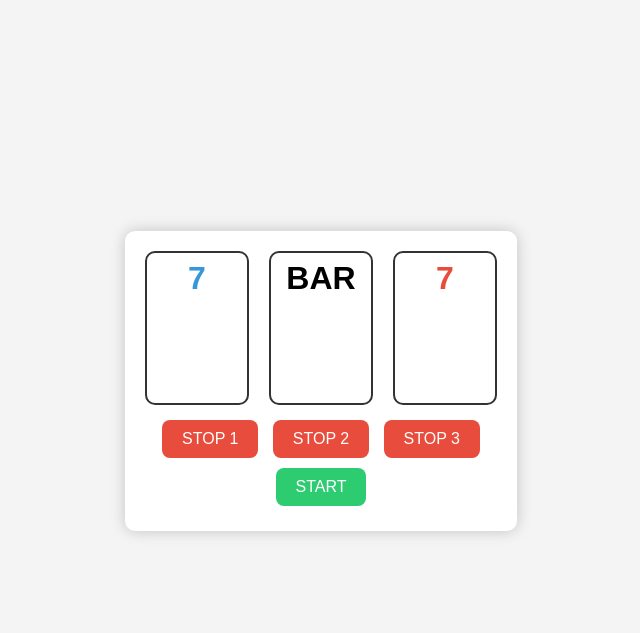
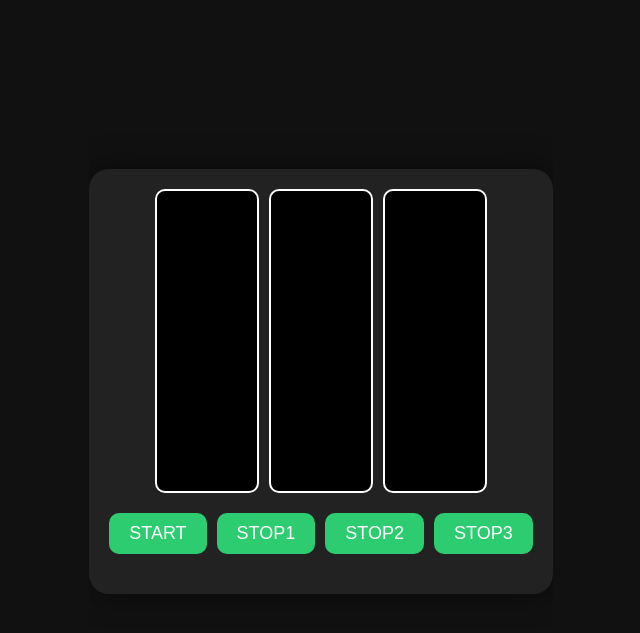
Before and after one commit to hiyokko494/slot-trainer, a plain HTML site: page index.html in a window 1280 px wide. Shown: the part 19-652 px from the top of the page, without its empty margins (319-959 px from the left). Drawn offline with Linux system fonts and the light colour scheme.

Commit message:
Add files via upload

```diff
--- a/index.html
+++ b/index.html
@@ -2,174 +2,228 @@
 <!DOCTYPE html>
 <html lang="ja">
 <head>
-  <meta charset="UTF-8">
-  <meta name="viewport" content="width=device-width, initial-scale=1.0">
-  <title>ビタ押しスロット 完全版</title>
+  <meta charset="UTF-8" />
+  <meta name="viewport" content="width=device-width, initial-scale=1.0"/>
+  <title>スロットゲーム</title>
   <style>
-    body {
+    html, body {
       margin: 0;
       padding: 0;
+      background: #111;
       font-family: sans-serif;
-      background: #f4f4f4;
       display: flex;
       justify-content: center;
       align-items: center;
       height: 100vh;
+      overflow: hidden;
     }
     .machine {
-      background: white;
+      display: flex;
+      flex-direction: column;
+      align-items: center;
+      background: #222;
       padding: 20px;
-      border-radius: 10px;
-      box-shadow: 0 0 15px rgba(0,0,0,0.2);
-      text-align: center;
+      border-radius: 20px;
+      box-shadow: 0 0 30px rgba(0,0,0,0.5);
     }
     .reels {
       display: flex;
-      justify-content: center;
-      gap: 20px;
-      margin-bottom: 10px;
+      gap: 10px;
+      margin-bottom: 20px;
     }
     .reel-container {
       width: 100px;
-      height: 150px; /* 3 symbols = 50px * 3 */
+      height: 300px;
       overflow: hidden;
-      border: 2px solid #333;
+      position: relative;
+      border: 2px solid #fff;
       border-radius: 10px;
-      position: relative;
-      background: #fff;
+      background: #000;
     }
     .reel {
       position: absolute;
-      top: -1000px;
       width: 100%;
     }
     .symbol {
-      height: 50px;
+      width: 100%;
+      height: 100px;
       display: flex;
       justify-content: center;
       align-items: center;
-      font-size: 32px;
+      font-size: 48px;
       font-weight: bold;
     }
-    .blue7 { color: #3498db; }
-    .bar { color: #000000; }
-    .red7 { color: #e74c3c; }
-    .feedback {
-      position: absolute;
-      bottom: 2px;
-      width: 100%;
-      font-size: 14px;
-      font-weight: bold;
-      color: green;
-      text-align: center;
+    .symbol-blue7 { color: #3498db; }
+    .symbol-bar { color: #fff; }
+    .symbol-red7 { color: #e74c3c; }
+
+    .buttons {
+      display: flex;
+      flex-direction: column;
+      align-items: center;
     }
-    button {
+    .stop-buttons {
+      display: flex;
+      gap: 10px;
+      margin-bottom: 10px;
+    }
+    .start-button {
       padding: 10px 20px;
-      margin: 5px;
-      font-size: 16px;
+      font-size: 18px;
+      background: #2ecc71;
+      color: #fff;
       border: none;
-      border-radius: 8px;
+      border-radius: 10px;
       cursor: pointer;
     }
-    .start-btn { background: #2ecc71; color: white; }
-    .stop-btn { background: #e74c3c; color: white; }
-    .message {
-      font-size: 30px;
-      font-weight: bold;
+    .result {
+      margin-top: 10px;
+      font-size: 20px;
+      color: #fff;
+    }
+    .congrats-overlay {
+      position: absolute;
+      top: 0;
+      left: 0;
+      right: 0;
+      bottom: 0;
+      background: rgba(0,0,0,0.8);
+      display: none;
+      flex-direction: column;
+      justify-content: center;
+      align-items: center;
+      z-index: 100;
+    }
+    .congrats-text {
+      font-size: 48px;
       color: gold;
-      margin-top: 10px;
-      display: none;
+      margin-bottom: 20px;
     }
-    @keyframes scrollDown {
-      0% { top: -1000px; }
-      100% { top: 0; }
+    .retry-button {
+      padding: 10px 20px;
+      font-size: 20px;
+      background: #3498db;
+      color: #fff;
+      border: none;
+      border-radius: 10px;
+      cursor: pointer;
     }
   </style>
 </head>
 <body>
   <div class="machine">
     <div class="reels">
-      <div class="reel-container">
-        <div class="reel" id="reel1"></div>
-        <div class="feedback" id="feedback1"></div>
+      <div class="reel-container" id="reel1-container"><div class="reel" id="reel1"></div></div>
+      <div class="reel-container" id="reel2-container"><div class="reel" id="reel2"></div></div>
+      <div class="reel-container" id="reel3-container"><div class="reel" id="reel3"></div></div>
+    </div>
+    <div class="buttons">
+      <div class="stop-buttons">
+        <button class="start-button" id="start">START</button>
+        <button class="start-button" id="stop1">STOP1</button>
+        <button class="start-button" id="stop2">STOP2</button>
+        <button class="start-button" id="stop3">STOP3</button>
       </div>
-      <div class="reel-container">
-        <div class="reel" id="reel2"></div>
-        <div class="feedback" id="feedback2"></div>
-      </div>
-      <div class="reel-container">
-        <div class="reel" id="reel3"></div>
-        <div class="feedback" id="feedback3"></div>
-      </div>
+      <div class="result" id="result-text"></div>
     </div>
-    <div>
-      <button class="stop-btn" onclick="stopReel(1)">STOP 1</button>
-      <button class="stop-btn" onclick="stopReel(2)">STOP 2</button>
-      <button class="stop-btn" onclick="stopReel(3)">STOP 3</button>
-    </div>
-    <button class="start-btn" onclick="startReels()">START</button>
-    <div class="message" id="congrats">CONGRATULATION!</div>
   </div>
+  <div class="congrats-overlay" id="congrats">
+    <div class="congrats-text">CONGRATULATION!</div>
+    <button class="retry-button" onclick="window.location.reload()">もう1度チャレンジ！</button>
+  </div>
+</body>
+</html>
 
-  <script>
-    const reels = [null, document.getElementById("reel1"), document.getElementById("reel2"), document.getElementById("reel3")];
-    const feedbacks = [null, document.getElementById("feedback1"), document.getElementById("feedback2"), document.getElementById("feedback3")];
-    const symbols = {
-      1: '<div class="symbol blue7">7</div>',
-      2: '<div class="symbol bar">BAR</div>',
-      3: '<div class="symbol red7">7</div>'
-    };
-    let startTime = 0;
-    let stopTimes = {}, stopResults = {};
+<script>
+  const symbols = [
+    { class: "symbol-blue7", text: "7" },
+    { class: "symbol-bar", text: "BAR" },
+    { class: "symbol-red7", text: "7" }
+  ];
+  const totalSymbols = 21;
+  const viewSymbols = 3;
+  const symbolHeight = 100;
+  let reels = [];
+  let positions = [0, 0, 0];
+  let intervals = [null, null, null];
+  let stopped = [false, false, false];
 
-    function generateReels() {
-      for (let i = 1; i <= 3; i++) {
-        let html = "";
-        for (let j = 0; j < 20; j++) html += '<div class="symbol">&nbsp;</div>';
-        html += symbols[i];
-        reels[i].innerHTML = html;
-        reels[i].style.animation = "none";
-        reels[i].style.top = "-1000px"; // show last (bottom) symbol
-        feedbacks[i].textContent = "";
+  function createReelSymbols(type) {
+    let reelHTML = "";
+    for (let i = 0; i < totalSymbols; i++) {
+      if (i === 0) {
+        reelHTML += `<div class="symbol ${symbols[type].class}">${symbols[type].text}</div>`;
+      } else {
+        reelHTML += `<div class="symbol">&nbsp;</div>`;
       }
     }
+    return reelHTML;
+  }
 
-    function startReels() {
-      generateReels();
-      stopTimes = {};
-      stopResults = {};
-      document.getElementById("congrats").style.display = "none";
-      startTime = Date.now();
-      for (let i = 1; i <= 3; i++) {
-        reels[i].style.animation = "scrollDown 1s linear infinite";
+  function updateReel(index) {
+    positions[index] = (positions[index] + 1) % totalSymbols;
+    const topPosition = positions[index] * symbolHeight;
+    reels[index].style.top = topPosition + "px";
+  }
+
+  function stopReel(index) {
+    if (intervals[index]) {
+      clearInterval(intervals[index]);
+      intervals[index] = null;
+
+      const expectedPos = (totalSymbols - viewSymbols); // 下段基準
+      const actualPos = positions[index];
+      const delta = (expectedPos - actualPos + totalSymbols) % totalSymbols;
+
+      let resultText = "";
+      let color = "white";
+
+      if (delta === 0) {
+        resultText = "great!";
+        color = "red";
+      } else {
+        resultText = delta < totalSymbols / 2 ? `${delta}コマ早い！` : `${(totalSymbols - delta)}コマ遅い！`;
+        color = delta < totalSymbols / 2 ? "green" : "blue";
       }
-    }
 
-    function stopReel(index) {
-      if (stopTimes[index]) return;
-      const now = Date.now();
-      const elapsed = now - startTime;
-      const pos = (elapsed % 1000) / 1000;
-      const segment = 1 / 21;
-      const offsetFromBottom = (pos + (3 * segment)) % 1; // adjust: bottom is 3rd visible symbol
-      const diff = offsetFromBottom % segment;
-      const offset = diff < segment/2 ? -diff : segment - diff;
-      const frames = Math.round(offset / segment);
-      const result = frames === 0 ? "great!" : `${Math.abs(frames)}コマ${offset < 0 ? "早い" : "遅い"}`;
+      const result = document.createElement("div");
+      result.textContent = resultText;
+      result.style.color = color;
+      result.style.fontWeight = "bold";
+      result.style.marginTop = "5px";
 
-      reels[index].style.animation = "none";
-      feedbacks[index].textContent = result;
-      stopTimes[index] = elapsed;
-      stopResults[index] = result;
+      document.getElementById(`reel${index + 1}-container`).appendChild(result);
+      stopped[index] = true;
 
-      if (Object.keys(stopResults).length === 3) {
-        if (Object.values(stopResults).every(v => v === "great!")) {
-          document.getElementById("congrats").style.display = "block";
+      if (stopped.every(s => s)) {
+        if (positions.every(p => p === expectedPos)) {
+          document.getElementById("congrats").style.display = "flex";
         }
       }
     }
+  }
 
-    window.onload = generateReels;
-  </script>
-</body>
-</html>
+  window.onload = function () {
+    for (let i = 0; i < 3; i++) {
+      reels[i] = document.getElementById(`reel${i + 1}`);
+      reels[i].innerHTML = createReelSymbols(i);
+      reels[i].style.top = (totalSymbols - viewSymbols) * symbolHeight + "px"; // 初期状態は下段に図柄
+    }
+
+    document.getElementById("start").onclick = function () {
+      // 再スタート防止
+      if (intervals.some(v => v !== null)) return;
+
+      stopped = [false, false, false];
+      document.querySelectorAll(".reel-container div div").forEach(e => e.remove());
+
+      for (let i = 0; i < 3; i++) {
+        intervals[i] = setInterval(() => updateReel(i), 1000 / totalSymbols);
+      }
+    };
+
+    document.getElementById("stop1").onclick = () => stopReel(0);
+    document.getElementById("stop2").onclick = () => stopReel(1);
+    document.getElementById("stop3").onclick = () => stopReel(2);
+  };
+</script>
```
